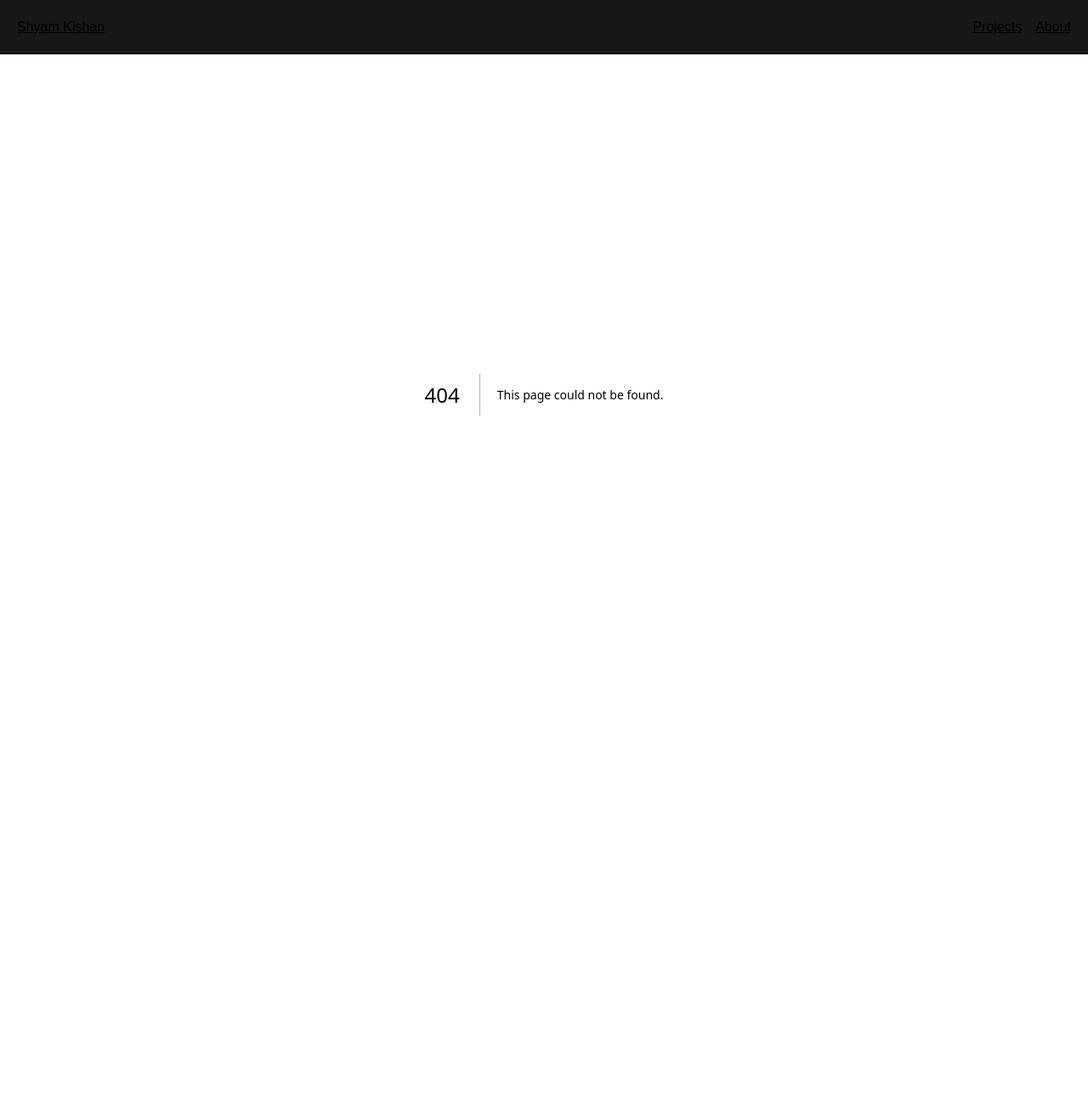
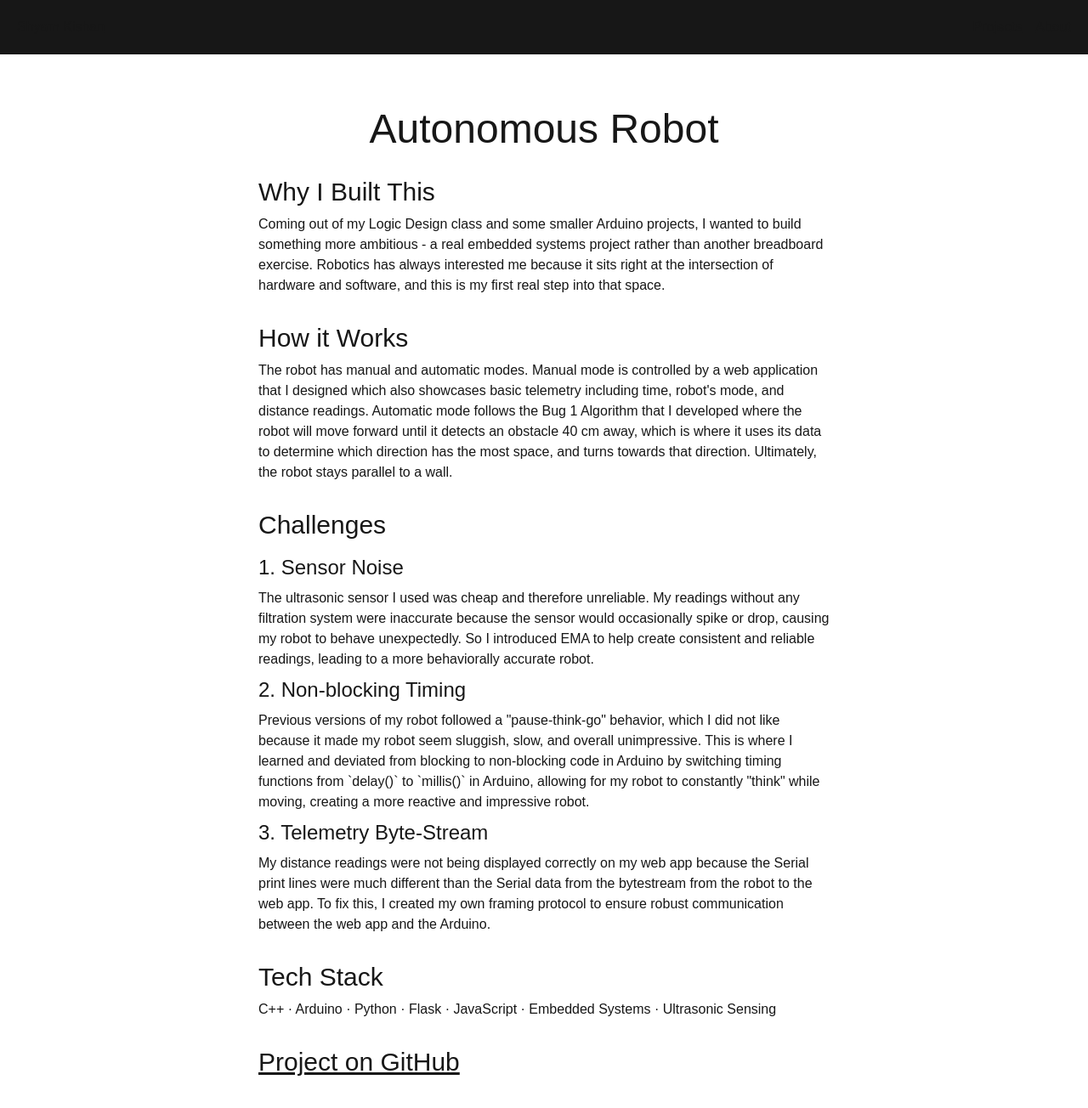
Before and after one commit to Shyam-Kishan/portfolio, a Next.js app: page /robot in a window 1280 px wide. Before the commit this address had no page. Shown: the top 1304 px of the page at 85% size. Before the commit the page ends 864 px from the top, so only its background shows below. Built offline with nearby package versions, Linux system fonts and the light colour scheme.

Commit message:
first commit of Robot page

```diff
--- /dev/null
+++ b/src/app/robot/page.tsx
@@ -0,0 +1,79 @@
+export default function Robot() {
+    return (
+        <main className="flex flex-col items-center gap-8 px-6 py-16">
+            <h1 className="text-4xl md:text-5xl">Autonomous Robot</h1>
+
+            <section className="max-w-2xl">
+                <h2 className="text-3xl mb-2">Why I Built This</h2>
+                <p>
+                    Coming out of my Logic Design class and some smaller
+                    Arduino projects, I wanted to build something more ambitious - a real
+                    embedded systems project rather than another breadboard exercise. Robotics has
+                    always interested me because it sits right at the intersection of hardware and
+                    software, and this is my first real step into that space.
+                </p>
+            </section>
+
+            <section className="max-w-2xl">
+                <h2 className="text-3xl mb-2">How it Works</h2>
+                <p>
+                    The robot has manual and automatic modes. Manual mode is controlled by a web
+                    application that I designed which also showcases basic telemetry including time,
+                    robot's mode, and distance readings. Automatic mode follows the Bug 1 Algorithm
+                    that I developed where the robot will move forward until it detects an obstacle
+                    40 cm away, which is where it uses its data to determine which direction has the
+                    most space, and turns towards that direction. Ultimately, the robot stays parallel
+                    to a wall.
+                </p>
+            </section>
+
+            <section className="max-w-2xl">
+                <div className="flex flex-col gap-2">
+
+                    <h2 className="text-3xl mb-2">Challenges</h2>
+                    <h3 className="text-2xl">1. Sensor Noise</h3>
+                    <p>
+                        The ultrasonic sensor I used was cheap and therefore unreliable. My readings without
+                        any filtration system were inaccurate because the sensor would occasionally spike
+                        or drop, causing my robot to behave unexpectedly. So I introduced EMA to help create
+                        consistent and reliable readings, leading to a more behaviorally accurate robot.
+                    </p>
+
+                    <h3 className="text-2xl">2. Non-blocking Timing</h3>
+                    <p>
+                        Previous versions of my robot followed a "pause-think-go" behavior, which I did
+                        not like because it made my robot seem sluggish, slow, and overall unimpressive.
+                        This is where I learned and deviated from blocking to non-blocking code in Arduino by
+                        switching timing functions from `delay()` to `millis()` in Arduino, allowing for my
+                        robot to constantly "think" while moving, creating a more reactive and impressive robot.
+                    </p>
+
+                    <h3 className="text-2xl">3. Telemetry Byte-Stream</h3>
+                    <p>
+                        My distance readings were not being displayed correctly on my web app because the Serial
+                        print lines were much different than the Serial data from the bytestream from the robot
+                        to the web app. To fix this, I created my own framing protocol to ensure robust
+                        communication between the web app and the Arduino.
+                    </p>
+                </div>
+            </section>
+
+            <section className="w-full max-w-2xl">
+                <h2 className="text-3xl mb-2">Tech Stack</h2>
+                <p>
+                    C++ · Arduino · Python · Flask · JavaScript · Embedded Systems · Ultrasonic Sensing
+                </p>
+            </section>
+
+            <section className=" w-full max-w-2xl">
+                <a href="https://github.com/Shyam-Kishan/Sentinel-Autonomous-Obstacle-Avoiding-Robot"
+                    target="_blank"
+                    rel="noopener noreferrer"
+                    className="text-3xl mb-2 underline hover:text-neutral-400
+                    transition-colors duration-500">
+                    Project on GitHub
+                </a>
+            </section>
+        </main>
+    )
+}
```
